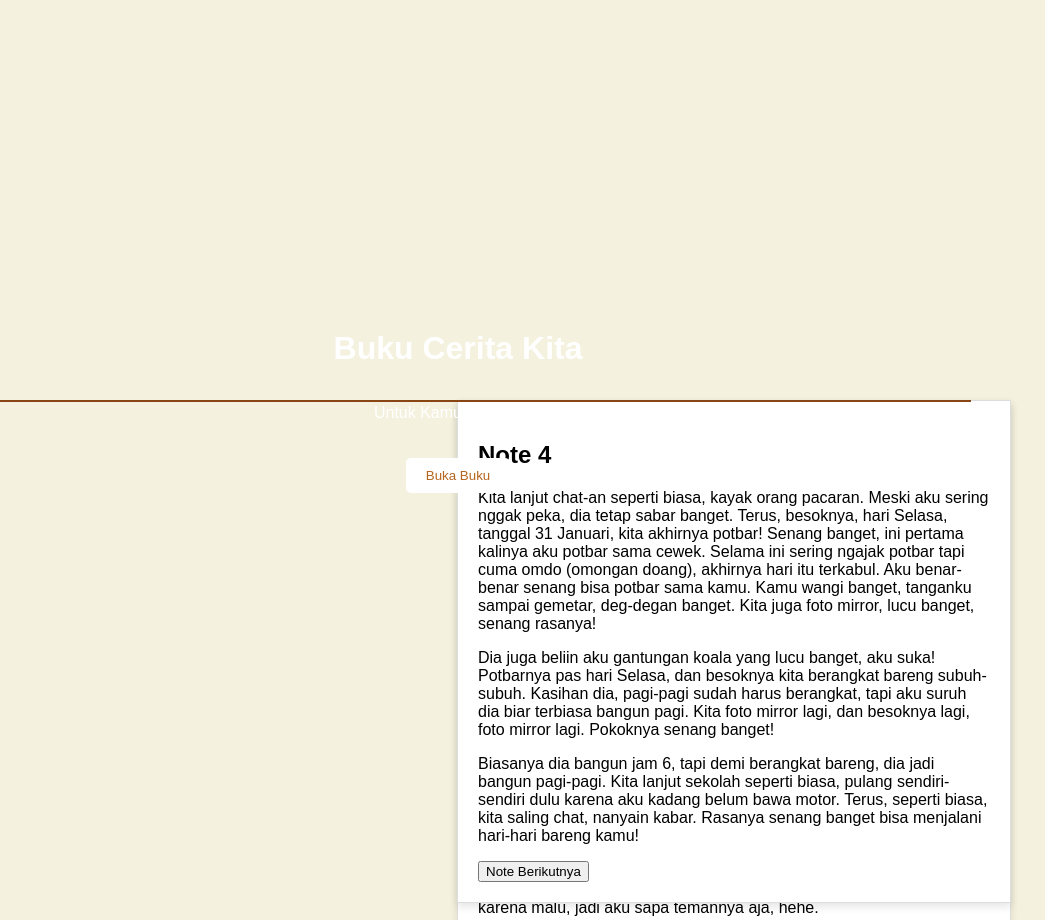
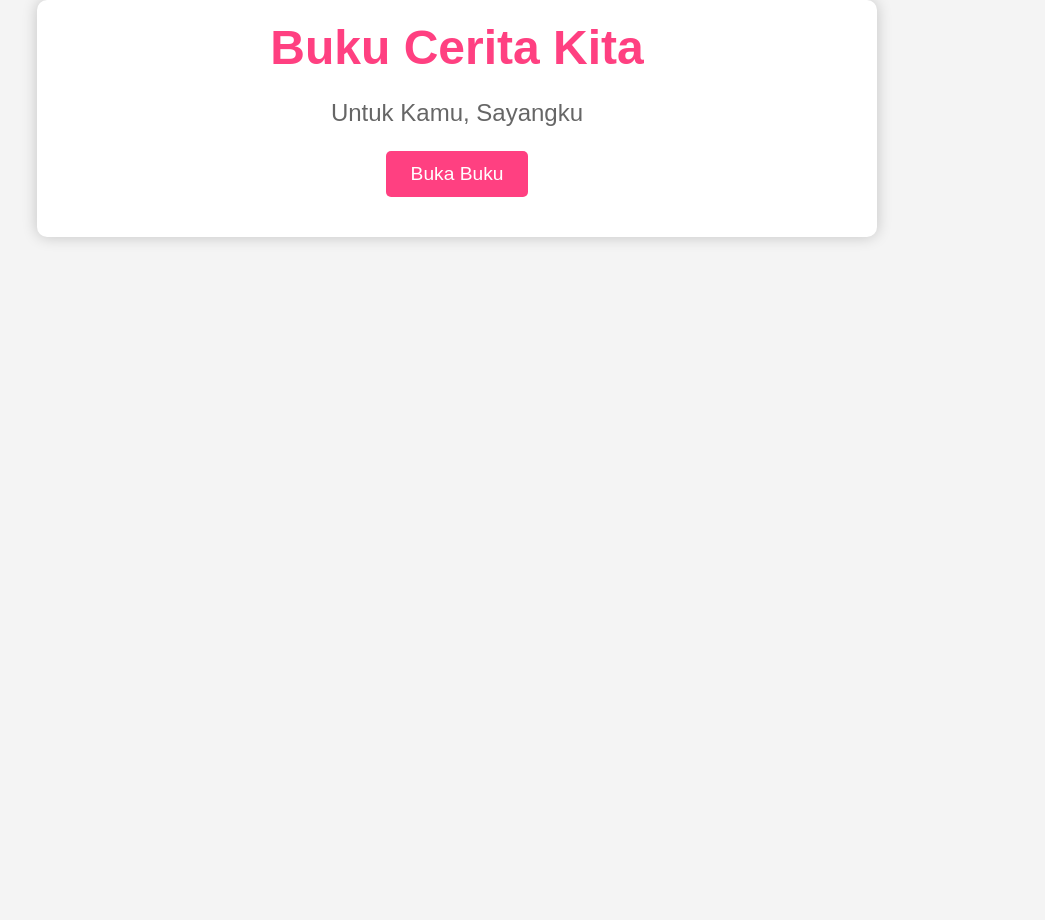
Before and after one commit to ucritt/Note, a plain HTML site: page index.html in a window 1280 px wide. Shown: the top 920 px of the page, without its empty margins (183-1228 px from the left). After the commit the page ends 800 px from the top, so only its background shows below. Drawn offline with Linux system fonts and the light colour scheme.

Commit message:
Update Note.css

```diff
--- a/Note.css
+++ b/Note.css
@@ -1,93 +1,115 @@
 body {
-    background: #f4f1de;
-    font-family: 'Cursive', sans-serif;
-    display: flex;
-    justify-content: center;
-    align-items: center;
-    height: 100vh;
   margin: 0;
+  font-family: Arial, sans-serif;
+  background-color: #f4f4f4;
 }
 
 .book {
-    width: 80%;
-    max-width: 30000px;
   position: relative;
-    perspective: 20000px;
+  width: 80%; /* Membuat buku lebih lebar */
+  max-width: 800px; /* Membatasi lebar maksimal */
+  margin: auto;
+  padding: 20px;
+  background-color: #fff;
+  box-shadow: 0 0 15px rgba(0, 0, 0, 0.2);
+  border-radius: 10px; /* Menambahkan sudut membulat */
 }
 
 .cover {
-    width: 100%;
-    height: 100%;
-    background: #b5651d;
-    color: #fff;
-    display: flex;
-    flex-direction: column;
-    align-items: center;
-    justify-content: center;
   text-align: center;
-    border: 1px solid #8a4515;
-    position: absolute;
-    z-index: 10;
-    transition: transform 1s;
-    transform-origin: left;
+  margin-bottom: 20px;
+}
+
+.cover h1 {
+  font-size: 3em; /* Ukuran font lebih besar */
+  margin: 0;
+  color: #ff4081; /* Warna teks yang cerah */
+}
+
+.cover p {
+  font-size: 1.5em; /* Ukuran font lebih besar */
+  color: #666;
 }
 
 .cover button {
-    background: #fff;
-    color: #b5651d;
+  padding: 12px 25px;
+  font-size: 1.2em;
   border: none;
-    padding: 10px 20px;
-    margin-top: 20px;
+  background-color: #ff4081;
+  color: #fff;
   cursor: pointer;
-    border-radius: 5px;
-    transition: background 0.3s;
-  }
-
-  .cover button:hover {
-    background: #8a4515;
-    color: #fff;
+  border-radius: 5px; /* Menambahkan sudut membulat pada tombol */
 }
 
 .pages {
   display: flex;
-    transform-style: preserve-3d;
-    position: relative;
+  flex-direction: row;
+  flex-wrap: nowrap;
 }
 
 .page {
-    width: 50%;
+  display: none;
+  width: 100%;
   padding: 20px;
-    border: 1px solid #ddd;
-    background: #fff;
-    box-shadow: 0 4px 8px rgba(0, 0, 0, 0.1);
-    position: absolute;
-    transform-origin: left;
-    backface-visibility: hidden;
-    transition: transform 1s;
+  box-sizing: border-box;
+  border-radius: 10px; /* Menambahkan sudut membulat */
 }
 
-  .left {
-    left: 0;
-    transform: rotateY(-180deg);
+.page.left {
+  background-color: #ffe0f0; /* Warna latar belakang lembut untuk kiri */
 }
 
-  .right {
-    left: 50%;
-    transform: rotateY(0);
+.page.right {
+  background-color: #fff9e0; /* Warna latar belakang lembut untuk kanan */
 }
 
-  .image-container {
-    display: flex;
-    justify-content: space-around;
-    margin-bottom: 20px;
+.page .content {
+  max-width: 700px; /* Membatasi lebar konten */
+  margin: auto;
 }
 
-  .story-image {
-    width: 30%;
-    height: auto;
-    border-radius: 10px;
+.page .image-container {
+  display: flex;
+  gap: 15px;
+  margin: 15px 0;
+  justify-content: center; /* Menyelaraskan gambar di tengah */
 }
 
-  .hidden {
-    display: none;
+.page .story-image {
+  width: 150px; /* Ukuran gambar lebih besar */
+  height: 150px;
+  object-fit: cover;
+  border-radius: 10px; /* Menambahkan sudut membulat pada gambar */
+  border: 2px solid #ff4081; /* Garis border warna cerah */
 }
+
+button {
+  display: block;
+  margin: 20px auto;
+  padding: 12px 25px;
+  font-size: 1.2em;
+  border: none;
+  background-color: #ff4081;
+  color: #fff;
+  cursor: pointer;
+  border-radius: 5px; /* Menambahkan sudut membulat pada tombol */
+}
+
+.whatsapp-button {
+  display: block;
+  margin: 20px auto;
+  padding: 12px 25px;
+  font-size: 1.2em;
+  border: none;
+  background-color: #25D366; /* Warna hijau WhatsApp */
+  color: #fff;
+  text-align: center;
+  text-decoration: none;
+  border-radius: 5px; /* Menambahkan sudut membulat pada tombol */
+  width: fit-content;
+  box-shadow: 0 0 10px rgba(0, 0, 0, 0.2); /* Efek bayangan pada tombol */
+}
+
+.whatsapp-button:hover {
+  background-color: #128C7E; /* Warna hijau WhatsApp saat hover */
+}
```
Lines whose indentation alone changed are shown as unchanged.
